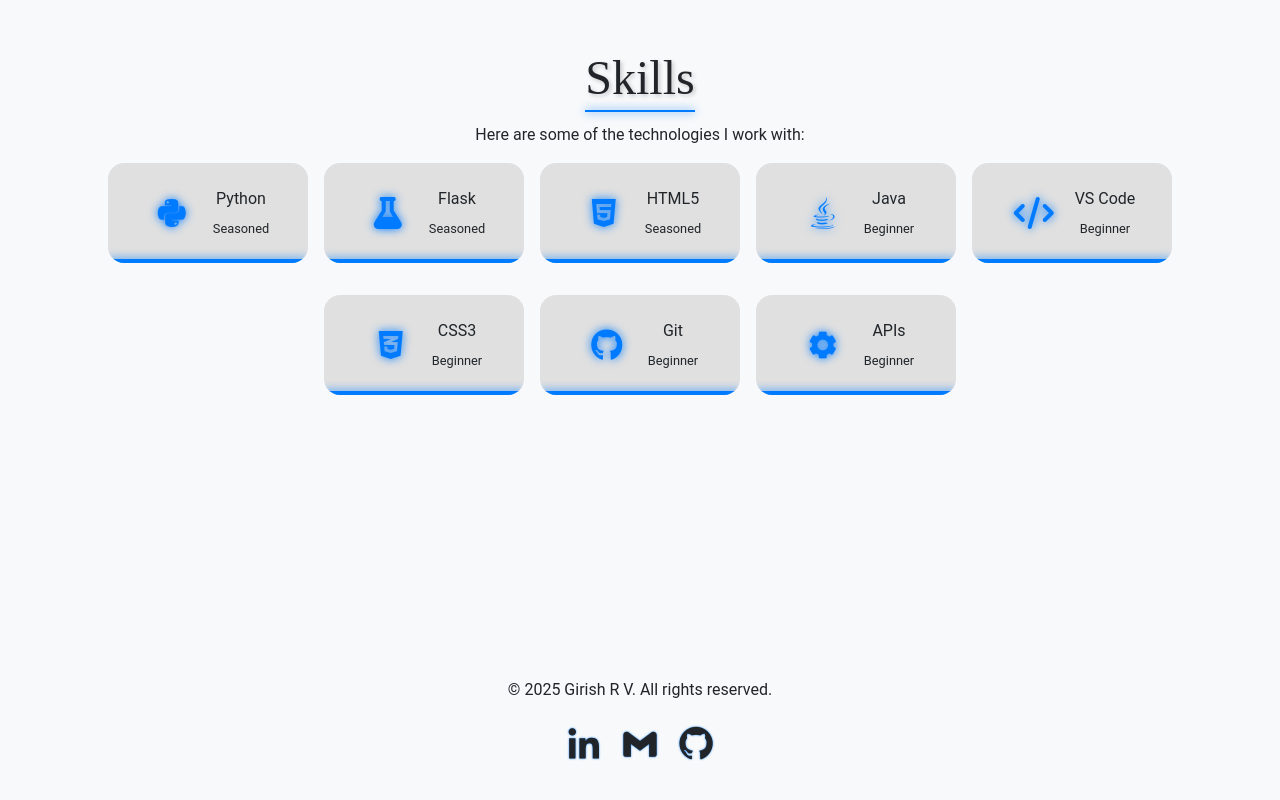
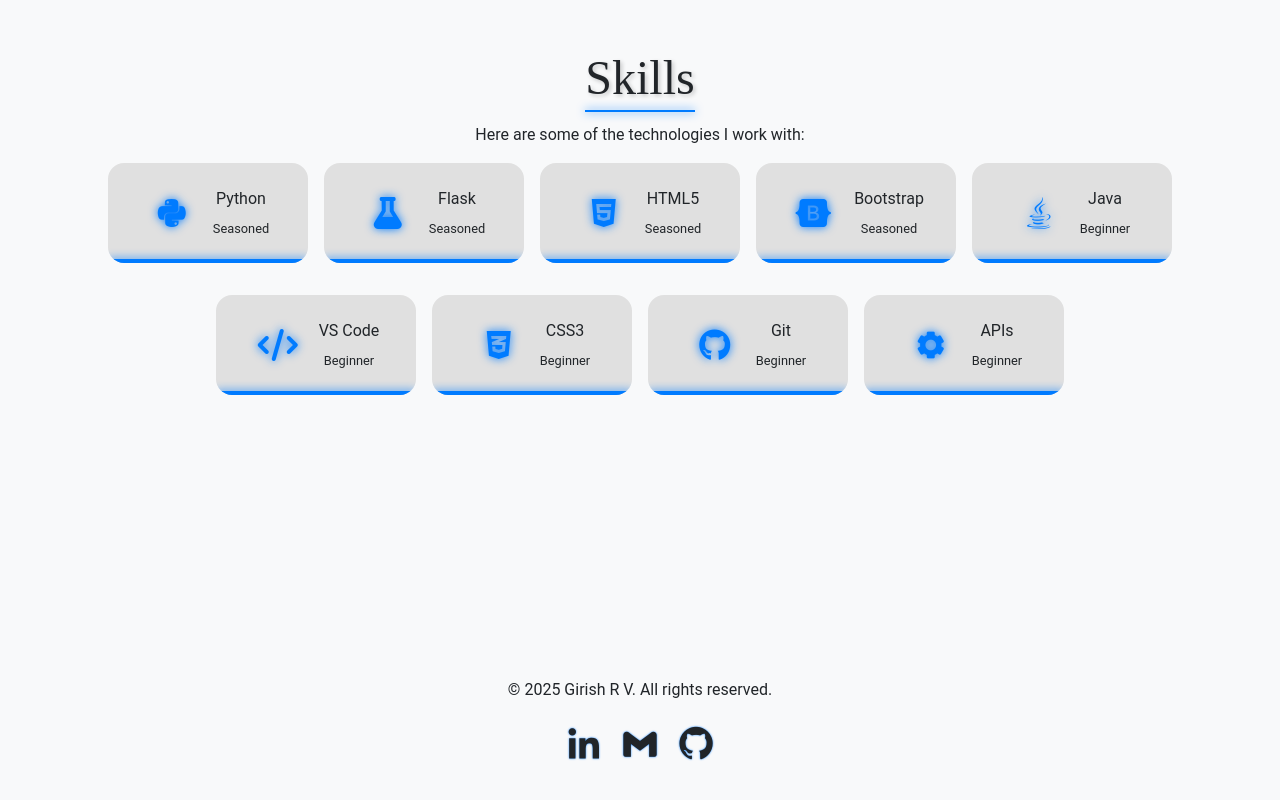
Before and after one commit to GIRISHRV/portfolio, a plain HTML site: page index.html in a window 1280 px wide. Shown: the part 2547-3347 px from the top of the page. Drawn offline with nearby package versions, Linux system fonts and the light colour scheme.

Commit message:
Add Bootstrap skill section with icon and proficiency label

```diff
--- a/index.html
+++ b/index.html
@@ -217,6 +217,16 @@
                 </div>
                 <div class="skill" data-aos="fade-up">
                     <div class="skill__icon-background">
+                        <i class="fa-brands fa-bootstrap skill__icon" aria-label="Bootstrap"></i>
+                    </div>
+                    <div class="skill__data">
+                        <span class="skill__name">Bootstrap</span>
+                        <span class="skill__percentage">Seasoned</span>
+                    </div>
+                    <div class="skill__bar skill__bootstrap"></div>
+                </div>
+                <div class="skill" data-aos="fade-up">
+                    <div class="skill__icon-background">
                         <i class="fa-brands fa-java skill__icon" aria-label="Java"></i>
                     </div>
                     <div class="skill__data">
```
